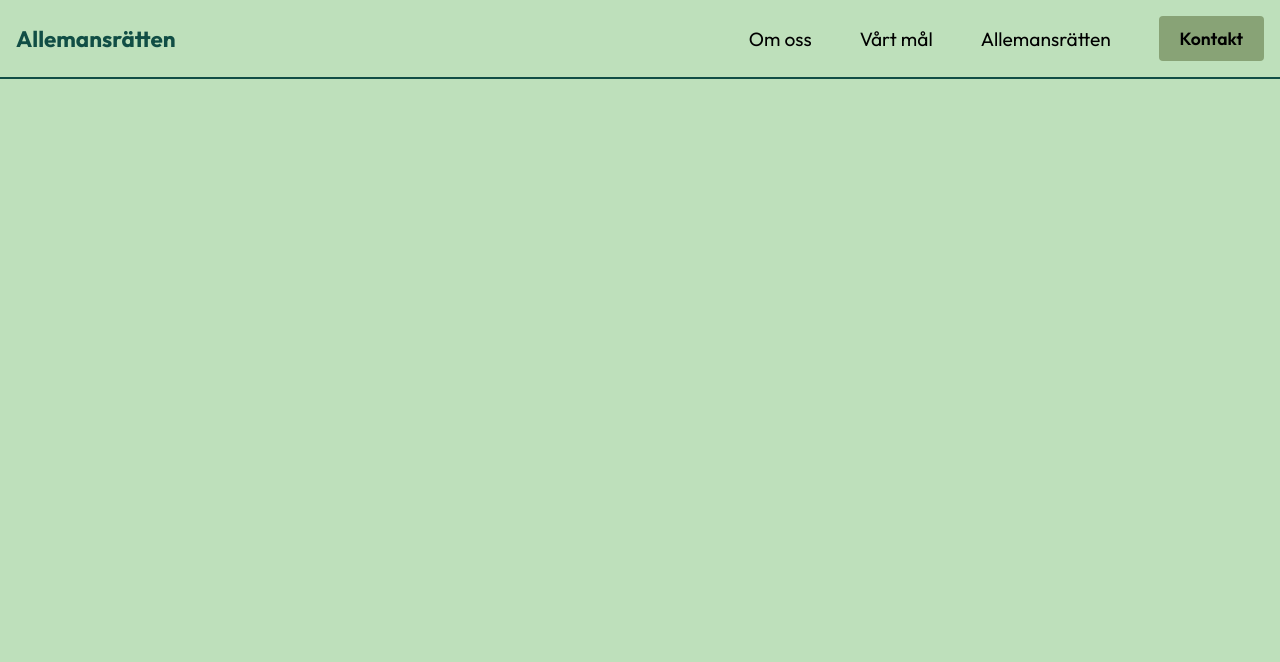
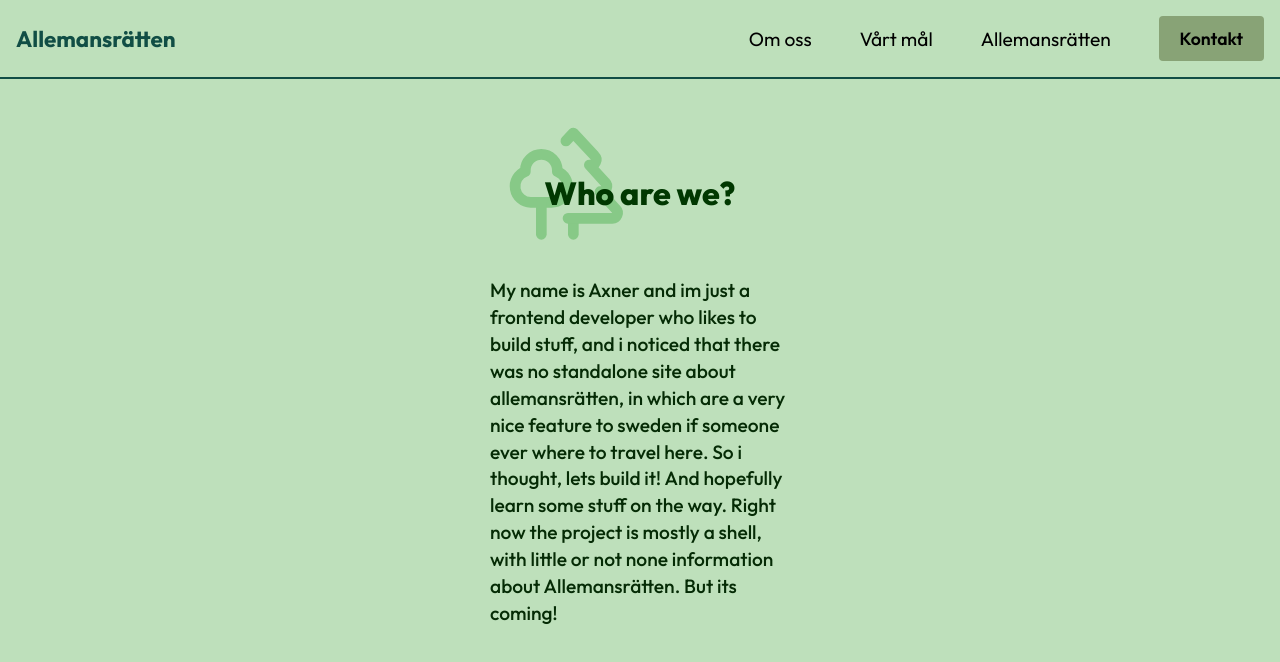
Before and after one commit to axnerhagglund/allemansratten_, a React (Vite) app: page /about in a window 1280 px wide. Shown: the top 662 px of the page. Built offline with nearby package versions, Linux system fonts and the light colour scheme.

Commit message:
aboutus page done

```diff
--- a/package.json
+++ b/package.json
@@ -13,6 +13,7 @@
     "framer-motion": "^12.23.12",
     "react": "^19.1.0",
     "react-dom": "^19.1.0",
+    "react-icons": "^5.5.0",
     "react-intersection-observer": "^9.16.0",
     "react-router-dom": "^7.6.1",
     "react-spring": "^10.0.1"
--- a/src/components/NavBar/NavBar.jsx
+++ b/src/components/NavBar/NavBar.jsx
@@ -57,7 +57,7 @@ function NavBar() {
 
             <ul className="overlay__list">
                 <i onClick={toggleview} className={screenWidth < 675 ? "ri-arrow-down-s-line" :"ri-arrow-right-s-line"}></i>
-                <Link onClick={toggleview} className="links" to={"/"}>
+                <Link onClick={() => {toggleview(); scrollToTop()}} className="links" to={"/"}>
                 <li className="overlay__list-item">home</li>
                 </Link>
                 <Link onClick={toggleview} className="links"  to={"/about"}>
--- a/src/pages/AboutUsPage/AboutusPage.jsx
+++ b/src/pages/AboutUsPage/AboutusPage.jsx
@@ -1,8 +1,28 @@
 import "./aboutuspage.css"
-
+import {motion, useAnimation} from "framer-motion"
+import { LuTrees } from "react-icons/lu";
 function AboutusPage() {
   return (
-    <div>AboutusPage</div>
+     <motion.div
+          initial={{ opacity: 0, y: 30 }}
+          animate={{ opacity: 1, y: 0 }}
+          transition={{ duration: 0.8 }}
+        >
+      <section className="about">
+      <section className="top">
+        <h1 className="about__h1">Who are we?</h1>
+        <LuTrees className="lu-tree"/>
+      </section>
+      <section className="about__sub">
+        <p className="about__sub-p">
+          My name is Axner and im just a frontend developer who likes to build stuff, and i noticed that there was no standalone site about allemansrätten, in which are a very nice feature to sweden if someone ever where to travel here. So i thought, lets build it! And hopefully learn some stuff on the way. Right now the project is mostly a shell, with little or not none information about Allemansrätten. But its coming!
+        </p>
+      </section>
+
+    </section>
+
+        </motion.div>
+
   )
 }
 
--- a/src/pages/AboutUsPage/aboutuspage.css
+++ b/src/pages/AboutUsPage/aboutuspage.css
@@ -0,0 +1,43 @@
+.about {
+    min-height: 100vh;
+    display: flex;
+    flex-direction: column;
+    justify-content: center;
+    align-items: center;
+}
+
+.top{
+    display: flex;
+    align-items: center;
+    justify-content: center;
+
+    flex-direction: column;
+}
+
+.about__h1 {
+    font-family: "outfit";
+    font-size: 2rem;
+    font-weight: 800;
+    color: rgb(1, 56, 1);
+}
+
+.lu-tree {
+    color: rgb(135, 201, 135);
+    font-size: 8rem;
+    z-index: -1;
+    margin-left: -9rem;
+    margin-top: -6rem;
+}
+
+.about__sub{
+    max-width: 300px;
+    margin-top: 2rem;
+}
+
+.about__sub-p {
+    font-size: 1.2rem;
+    font-family: "outfit";
+    line-height: 1.4;
+    color: rgb(5, 43, 5);
+    font-weight: 500;
+}
--- a/src/pages/AllemansrattenPage/allemansratten.css
+++ b/src/pages/AllemansrattenPage/allemansratten.css
@@ -34,7 +34,7 @@
     border: none;
     border-bottom: 2px solid black;
     margin-top: 1rem;
-    background: var(--color-green);
+    background: rgba(2, 26, 2, 0.137);
 
 
 }
```
Also changed, not shown: 1 other file (tests, documents, lock files or other folders).
